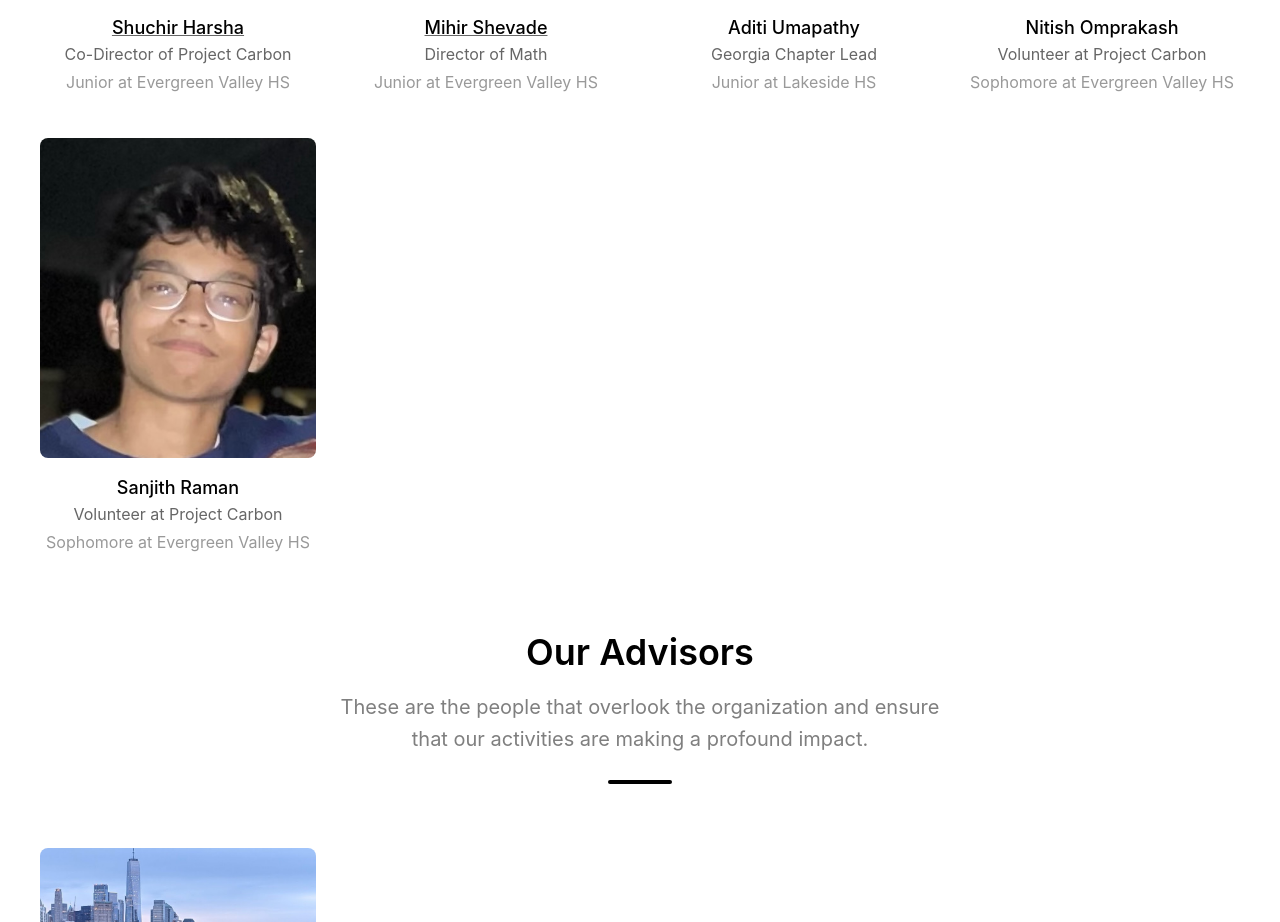
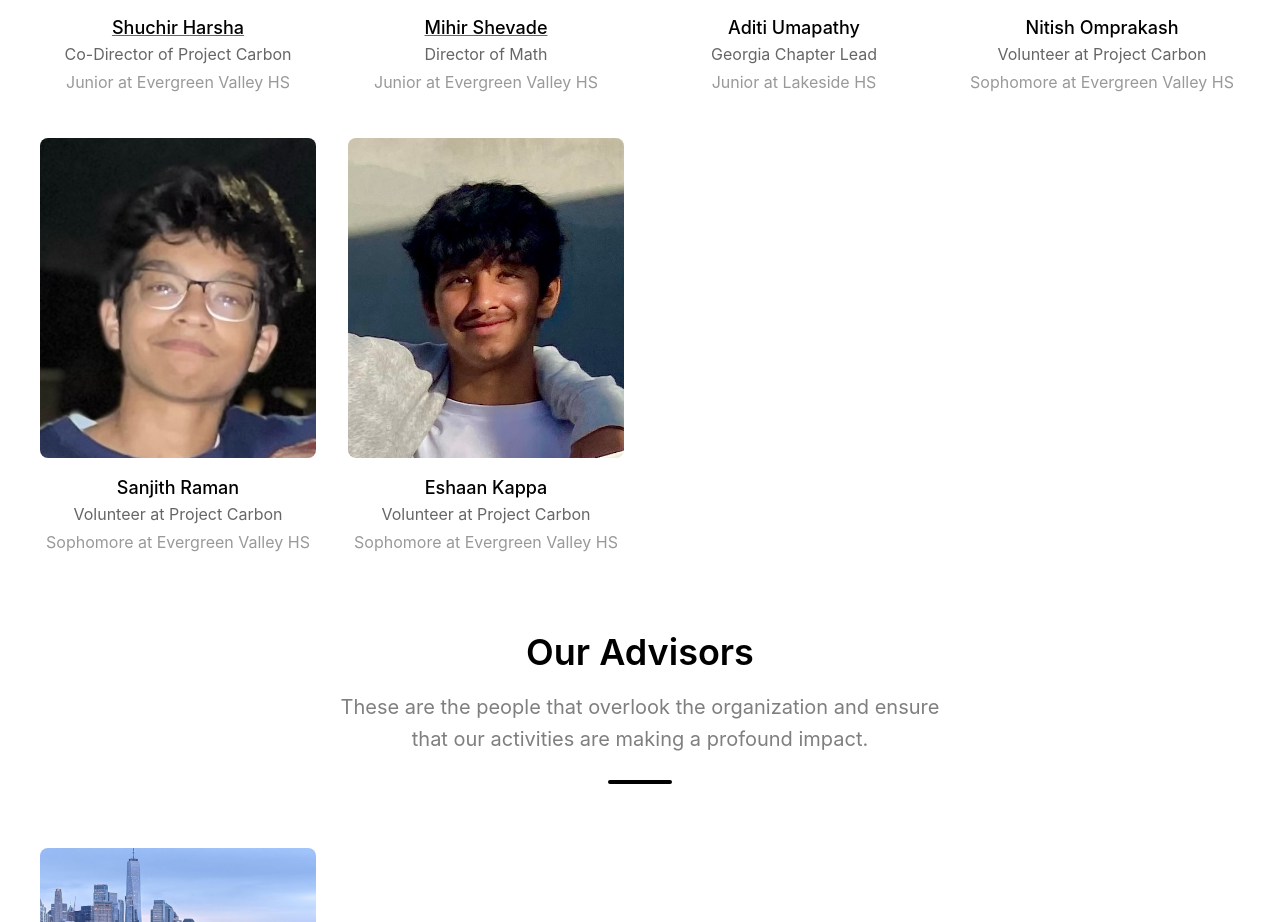
Before and after one commit to envisionnew/envisionnew.org, a Next.js app: page /about in a window 1280 px wide. Shown: the part 3912-4834 px from the top of the page. Built offline with nearby package versions, Linux system fonts and the light colour scheme; what @tailwindcss/typography would draw is missing.

Commit message:
add(volunteer): eshaan

```diff
--- a/pages/about.js
+++ b/pages/about.js
@@ -130,6 +130,12 @@ const volunteers = [
     name: 'Sanjith Raman',
     position: 'Volunteer at Project Carbon',
     image: 'sanjith.jpeg',
+    bio: 'Sophomore at Evergreen Valley HS'
+  },
+  {
+    name: 'Eshaan Kappa',
+    position: 'Volunteer at Project Carbon',
+    image: 'eshaan.jpeg',
     bio: 'Sophomore at Evergreen Valley HS'
   }
 ];
--- a/pages/programs/carbon.js
+++ b/pages/programs/carbon.js
@@ -57,6 +57,12 @@ const volunteers = [
     name: 'Sanjith Raman',
     position: 'Volunteer',
     image: 'sanjith.jpeg',
+    bio: 'Sophomore at Evergreen Valley HS'
+  },
+  {
+    name: 'Eshaan Kappa',
+    position: 'Volunteer',
+    image: 'eshaan.jpeg',
     bio: 'Sophomore at Evergreen Valley HS'
   }
 ];
```
Also changed, not shown: public/images/volunteers/eshaan.jpeg (added).
